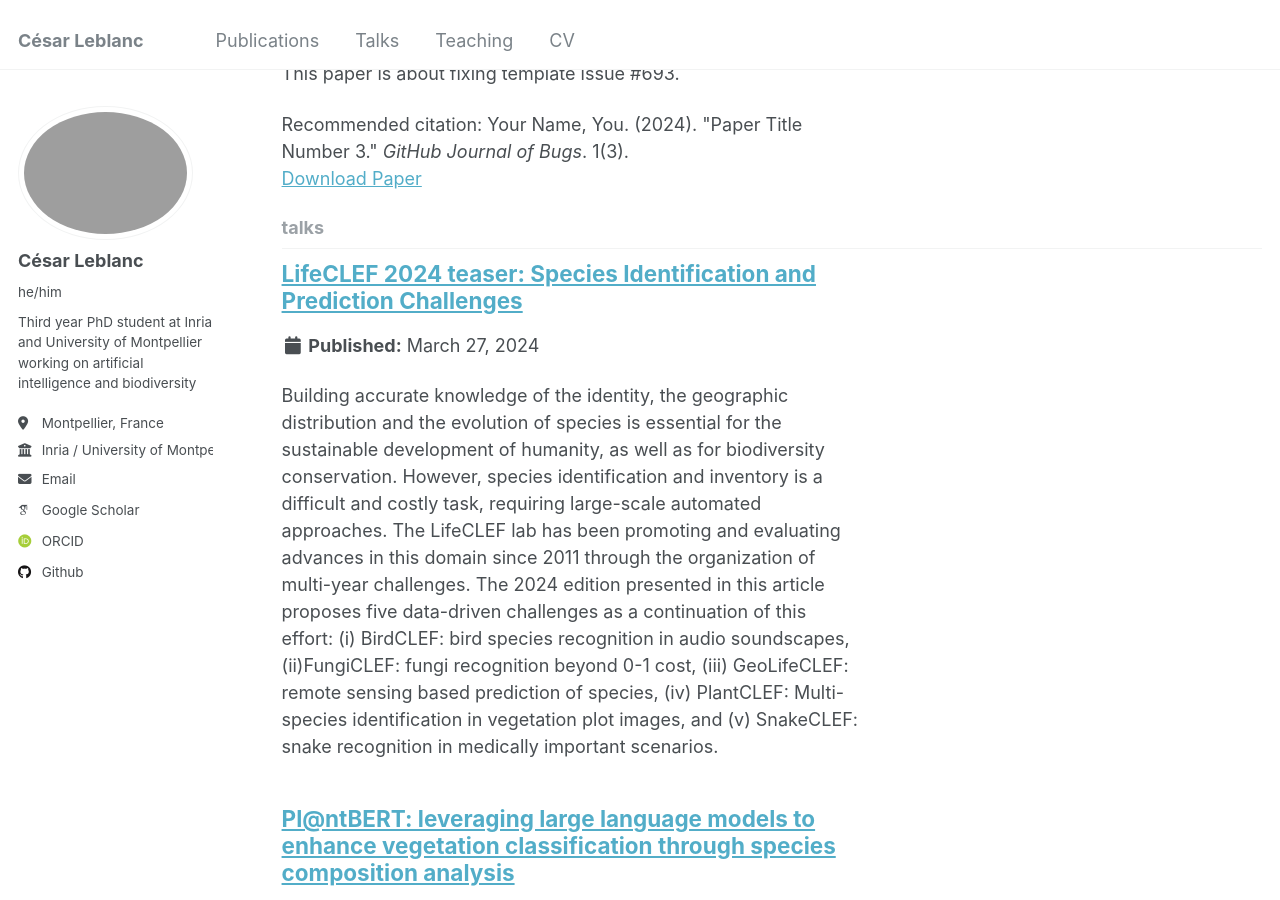
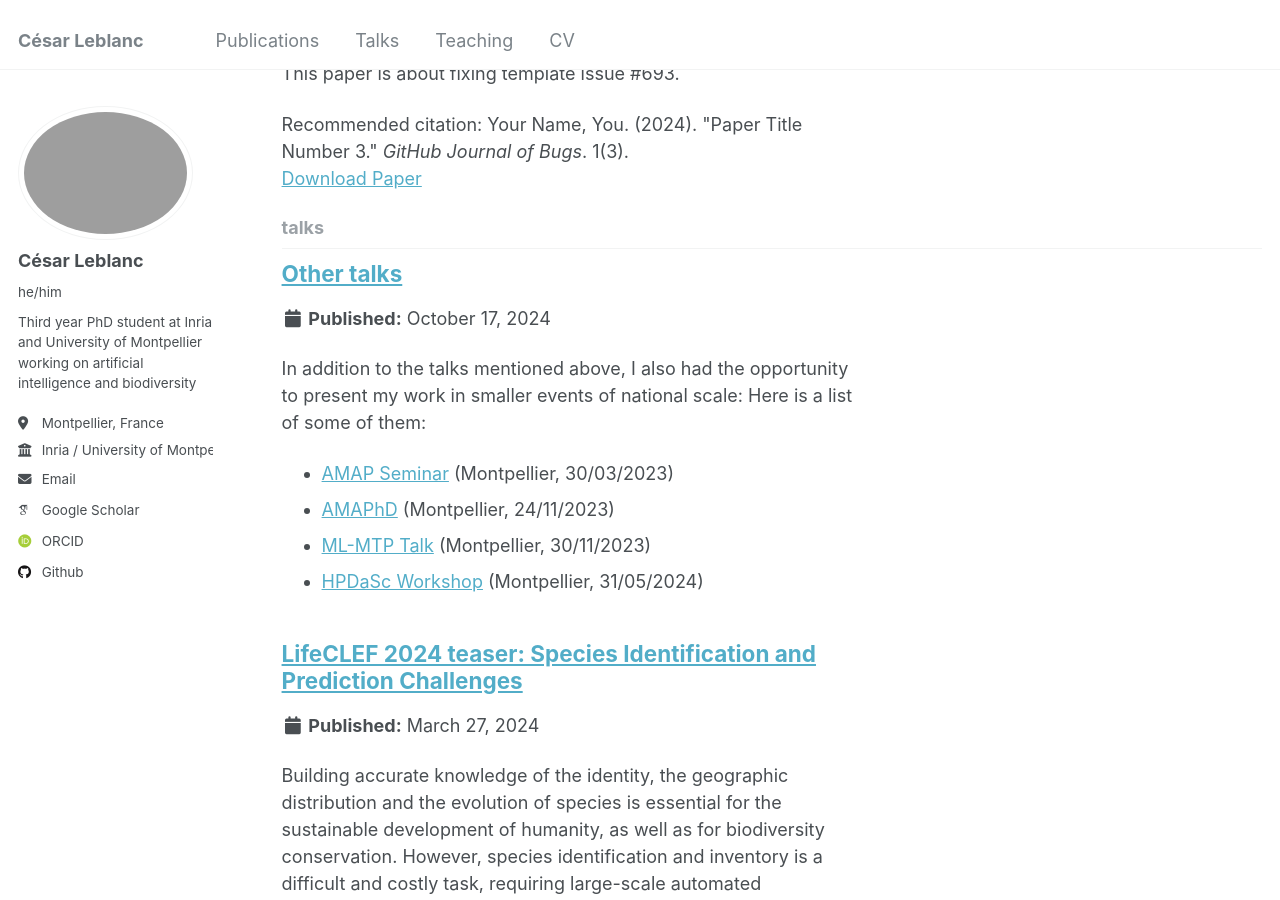
Before and after one commit to CesarLeblanc/CesarLeblanc.github.io, a Jekyll site: the page built from _pages/collection-archive.html, in a window 1280 px wide and 900 px high, scrolled down 2092 px. Built offline with Jekyll 4.4.1, drawn with Linux system fonts in a browser that asks for light colours; some web fonts are replaced.

Commit message:
Update other talks

```diff
--- a/_talks/0-other-talks.md
+++ b/_talks/0-other-talks.md
@@ -1,4 +1,10 @@
-## Other talks
+---
+title: "Other talks"
+permalink: /talks/0-other-talks
+location:
+  - "Montpellier, France"
+  - "Paris, France"
+---
 
 In addition to the talks mentioned above, I also had the opportunity to present my work in smaller events of national scale:
 Here is a list of some of them:
```
